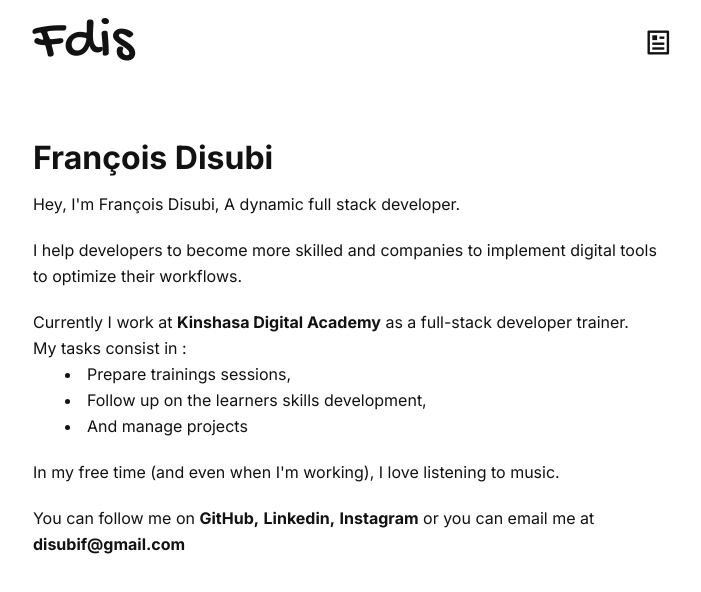
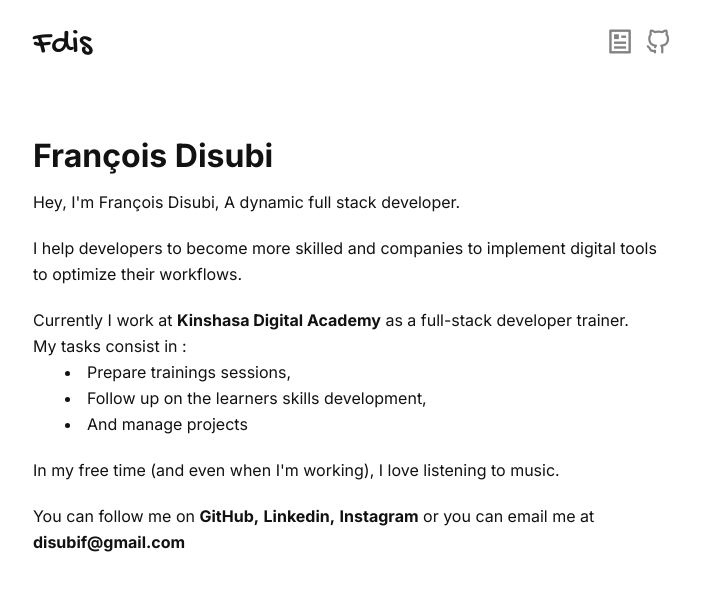
Before and after one commit to fdis111/gatsby-markdown-blog, a Gatsby site: page / in a window 1280 px wide. Shown: the whole page, without its empty margins (289-990 px from the left). Built offline with nearby package versions, Linux system fonts and the light colour scheme; Gatsby itself is replaced by a stand-in of ours; a web font is replaced by a local one.

Commit message:
feat: add github logo

```diff
--- /dev/null
+++ b/src/components/atoms/githubIcon/index.jsx
@@ -0,0 +1,13 @@
+import * as React from "react";
+
+const GithubIcon = () => {
+  return (
+    <span
+      title="GitHub"
+      style={{ fontSize: "24px", textDecoration: "none" }}
+      className="icon-github"
+    ></span>
+  );
+};
+
+export default GithubIcon;
--- a/src/components/atoms/logo/index.jsx
+++ b/src/components/atoms/logo/index.jsx
@@ -2,7 +2,7 @@ import * as React from "react";
 
 const Logo = () => {
   return (
-    <span style={{ fontSize: "60px", color: "#121212" }} className="logo">
+    <span style={{ fontSize: "35px", color: "#121212" }} className="logo">
       Fdis
     </span>
   );
--- a/src/components/navbar.jsx
+++ b/src/components/navbar.jsx
@@ -3,33 +3,34 @@ import styled from "styled-components";
 import { Link } from "gatsby";
 import Logo from "./atoms/logo";
 import BlogIcon from "./atoms/blogIcon";
+import { github } from "../util/externalLinks";
 
 import "../style/icons.css";
+import GithubIcon from "./atoms/githubIcon";
 
 const NavbarContainer = styled.div`
-
   margin: 20px 0;
   display: flex;
   align-items: center;
   justify-content: space-between;
 
-
   a {
     text-decoration: none;
   }
 
-  .nav-links{
+  .nav-links {
+    a {
+      color: #828282;
+      display: inline-block;
+      padding-left: 1em;
 
-    a {
-      color: #828282
+      transition: 0.3s;
 
-      &:hover{
-        color: #121212
+      &:hover {
+        color: #121212;
       }
     }
   }
-
-
 `;
 
 const Navbar = () => {
@@ -44,6 +45,9 @@ const Navbar = () => {
         <Link to="/stories" activeStyle={{ color: "#121212" }}>
           <BlogIcon />
         </Link>
+        <a href={github} target="blank">
+          <GithubIcon />
+        </a>
       </div>
     </NavbarContainer>
   );
--- a/src/style/typography.css
+++ b/src/style/typography.css
@@ -1,7 +1,7 @@
 @import url("https://fonts.googleapis.com/css2?family=Gochi+Hand&family=Inter:wght@400;500;700&display=swap");
 
 .logo {
-  font-family: "Gochi Hand", cursive !important;
+  font-family: "Gochi Hand", sans-serif !important;
   font-weight: 400 !important;
 }
 
--- /dev/null
+++ b/src/util/externalLinks.js
@@ -0,0 +1 @@
+export const github = "https://github.com/fdis111";
```
